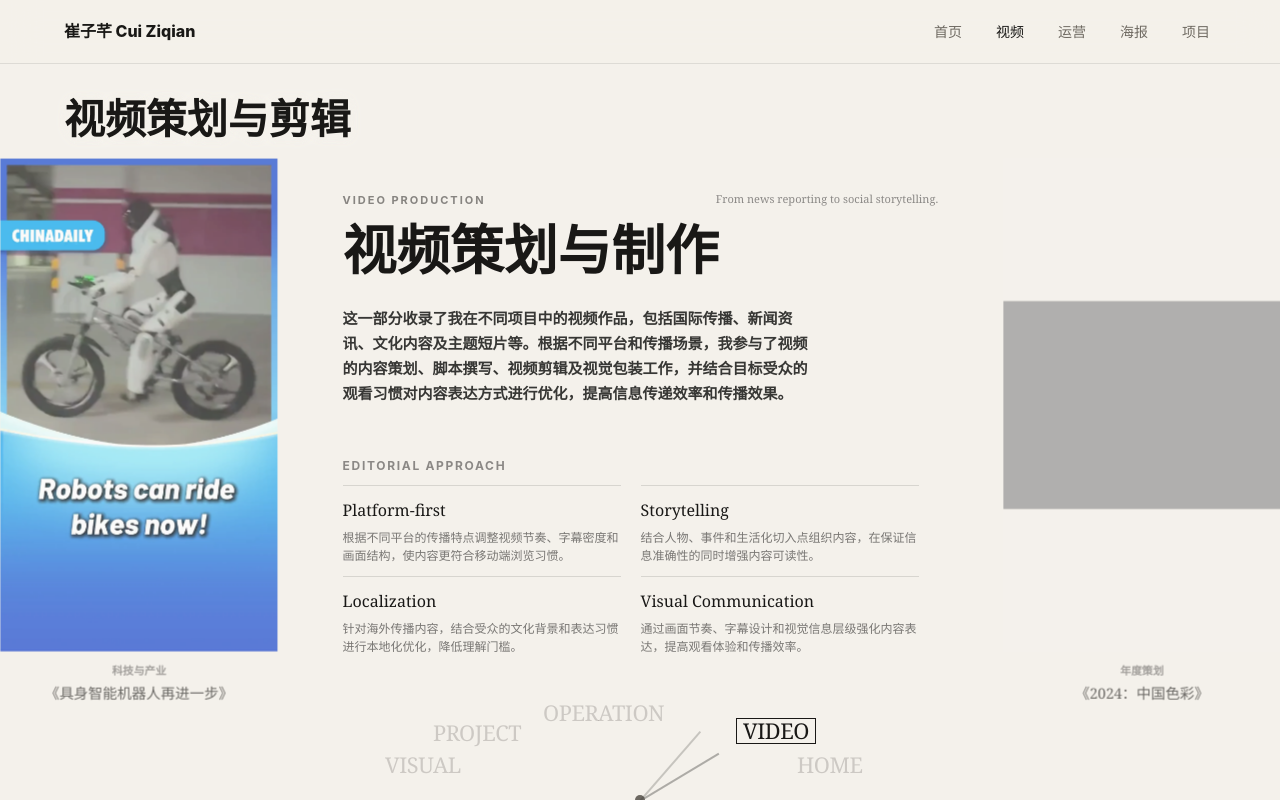
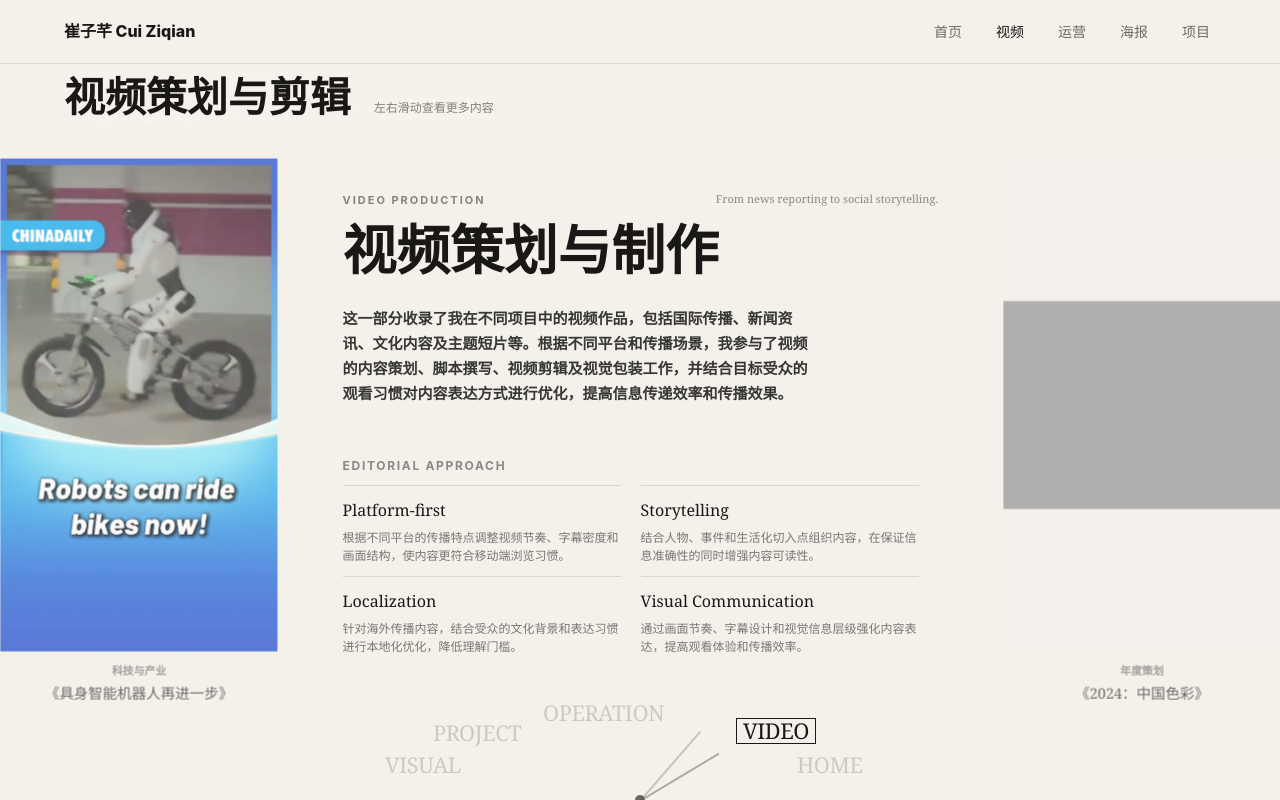
Before and after one commit to Channy0319/CuiZiqianPortfolio, a plain HTML site: page index.html in a window 1280 px wide. Both pictures are taken after a click on the button "视频". Drawn offline with Linux system fonts and the light colour scheme.

Commit message:
Update index.html

```diff
--- a/index.html
+++ b/index.html
@@ -1080,20 +1080,24 @@
     .showcase-section .section-head p {
       display: none;
     }
+    #section-video .section-head,
+    #section-visual .section-head {
+      display: flex;
+      justify-content: flex-start;
+      align-items: baseline;
+      gap: clamp(14px, 1.8vw, 28px);
+      top: clamp(8px, 1.5vh, 16px);
+    }
+    #section-video .section-head p,
     #section-visual .section-head p {
       display: block;
-      max-width: 460px;
-      color: rgba(71, 67, 62, 0.76);
-      font-size: clamp(15px, 1.12vw, 19px);
-      line-height: 1.7;
-      text-align: right;
-    }
-    #section-visual .section-head {
-      display: block;
-      top: clamp(28px, 5vh, 52px);
-    }
-    #section-visual .section-head p {
-      display: none;
+      max-width: none;
+      margin: 0 0 0.12em;
+      color: rgba(71, 67, 62, 0.66);
+      font-size: clamp(12px, 0.85vw, 14px);
+      line-height: 1.4;
+      text-align: left;
+      white-space: nowrap;
     }
     #section-visual {
       background: transparent;
@@ -1791,7 +1795,7 @@
       <section class="section showcase-section" id="section-video" data-section="video">
       <div class="section-head">
         <h2>视频策划与剪辑</h2>
-        <p>横向滚轮浏览作品。靠近中线的内容会自动放大，视频保留原始比例，按播放键可直接预览成片。</p>
+        <p>左右滑动查看更多内容</p>
       </div>
       <div class="showcase-rail">
         <article class="showcase-card video-intro-card" data-initial-focus="true">
@@ -2038,7 +2042,7 @@
       <section class="section showcase-section" id="section-visual" data-section="visual">
       <div class="section-head">
         <h2>视觉设计</h2>
-        <p>横向滚动浏览系列视觉，点击海报查看项目详情。</p>
+        <p>左右滑动查看更多内容</p>
       </div>
       <div class="showcase-rail">
         <article class="showcase-card visual-intro-card" data-initial-focus="true">
```
